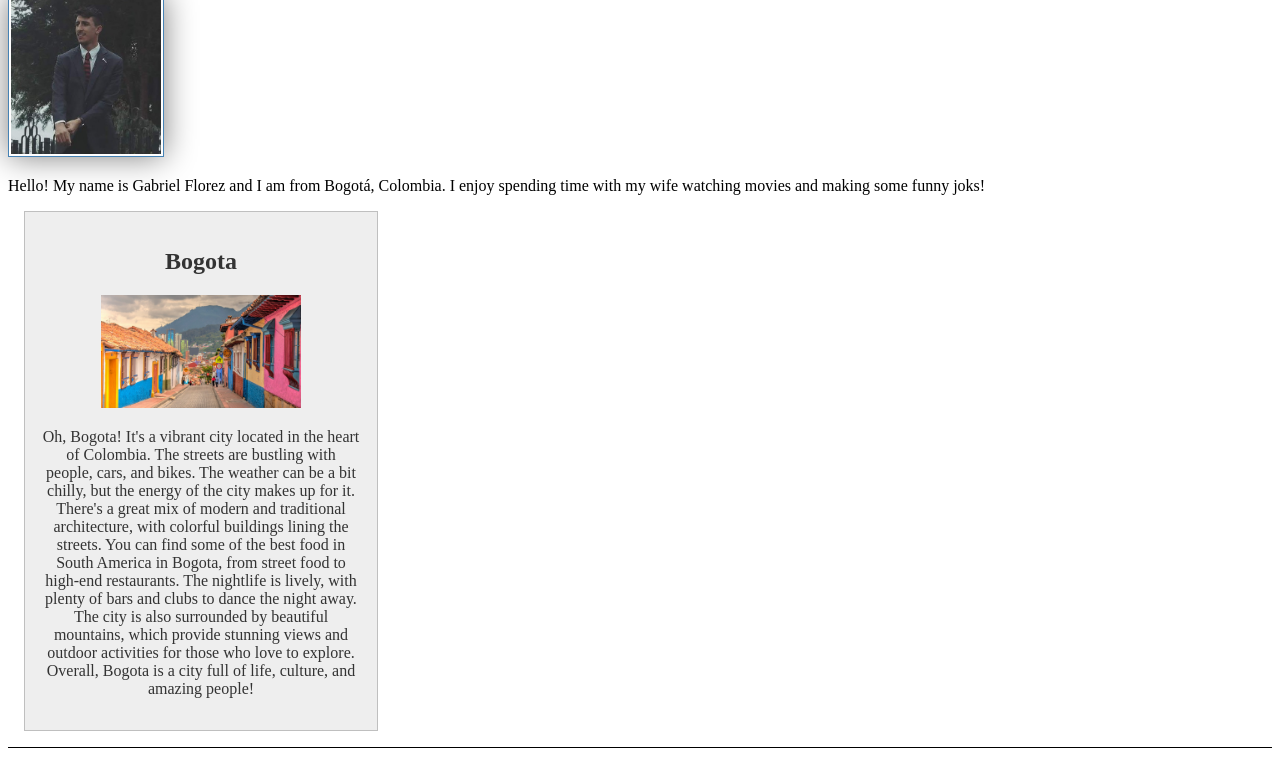
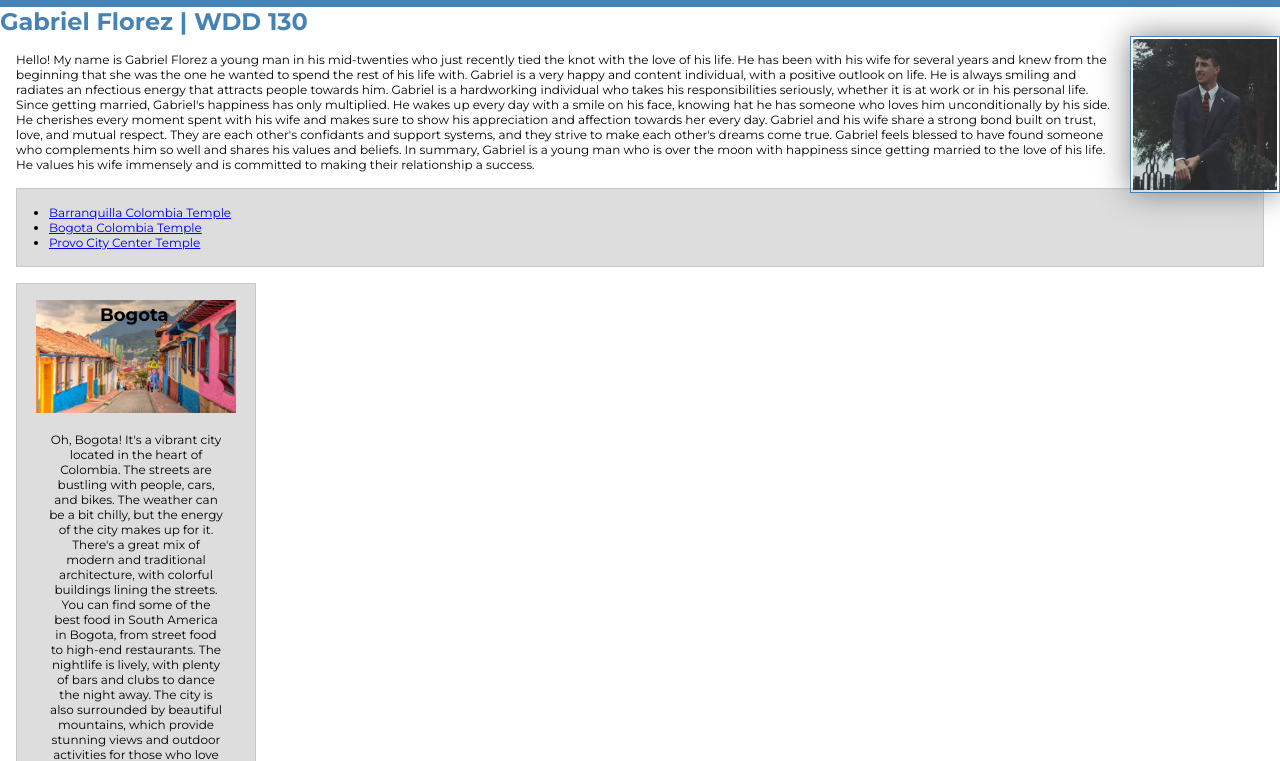
Before and after one commit to GabrielFlorez/wdd130, a plain HTML site: page index.html in a window 1280 px wide. Shown: the part 288-1049 px from the top of the page. Drawn offline with Linux system fonts and the light colour scheme.

Commit message:
enhancing_the_web_w03

```diff
--- a/index.html
+++ b/index.html
@@ -1,33 +1,68 @@
+<!-- 06 March 2023 -->
 <!DOCTYPE html>
 <html lang="en-US">
+
 <head>
   <meta charset="utf-8">
   <meta name="viewport" content="width=device-width,initial-scale=1.0">
-    <title>Gabriel Florez | WDD 130</title>
+  <title class="title">Gabriel Florez | WDD 130</title>
   <meta name="description" content="biography, bogota, colombia, culture, mountains, south america, gabriel florez">
   <meta name="author" content="Gabriel Florez">
   <link rel="stylesheet" href="styles/styles.css">
+
+  <!-- I added the following links with google fonts to make the website looks better if is necessary for next activities purposes I can removed them -->
+
+  <link rel="preconnect" href="https://fonts.googleapis.com">
+  <link rel="preconnect" href="https://fonts.gstatic.com" crossorigin>
+  <link href="https://fonts.googleapis.com/css2?family=Montserrat:wght@400;700&display=swap" rel="stylesheet">
 </head>
+
 <body>
   <header>
     <nav>
       <a href="#">Home</a>
       <a href="wwr/">White Water Rafting Website</a>
       <a href="wwr/site-plan-rafting.html">White Water Rafting Siteplan</a>
+      <a href="https://www.linkedin.com/in/gabrielflorez1032/">Linkedin</a>
+      <a href="https://facebook.com">Facebook</a>
     </nav>
   </header>
   <main>
     <h1>Gabriel Florez | WDD 130</h1>
     <img src="images/profile.jpg" alt="Hello, my name is Gabriel Florez" width="200">
-      <p>Hello! My name is Gabriel Florez and I am from Bogotá, Colombia. I enjoy spending time with my wife watching movies and making some funny joks! </p>
+    <p>Hello! My name is Gabriel Florez a young man in his mid-twenties who just recently tied the knot with the love of
+      his life. He has been with his wife for several years and knew from the beginning that she was the one he wanted
+      to spend the rest of his life with. Gabriel is a very happy and content individual, with a positive outlook on
+      life. He is always smiling and radiates an nfectious energy that attracts people towards him. Gabriel is a
+      hardworking individual who takes his responsibilities seriously, whether it is at work or in his personal life.
+      Since getting married, Gabriel's happiness has only multiplied. He wakes up every day with a smile on his face,
+      knowing hat he has someone who loves him unconditionally by his side. He cherishes every moment spent with his
+      wife and makes sure to show his appreciation and affection towards her every day. Gabriel and his wife share a
+      strong bond built on trust, love, and mutual respect. They are each other's confidants and support systems, and
+      they strive to make each other's dreams come true. Gabriel feels blessed to have found someone who complements him
+      so well and shares his values and beliefs. In summary, Gabriel is a young man who is over the moon with happiness
+      since getting married to the love of his life. He values his wife immensely and is committed to making their
+      relationship a success. </p>
+    <ul class="box indent">
+      <li><a href="https://www.churchofjesuschrist.org/temples/details/barranquilla-colombia-temple?lang=eng"
+          target="_blank">Barranquilla Colombia Temple</a></li>
+      <li><a href="https://www.churchofjesuschrist.org/temples/details/bogota-colombia-temple?lang=eng"
+          target="_blank">Bogota Colombia Temple</a></li>
+      <li><a href="https://www.churchofjesuschrist.org/temples/details/provo-city-center-temple?lang=eng"
+          target="_blank">Provo City Center Temple</a></li>
+    </ul>
   </main>
-      <aside>
+  <aside class="box">
     <h2>Bogota</h2>
-        <img src="images/bogota.jpg" alt="This place is called 'La Candelaria' and it is a representative place from the capital that is where I live" width="200">
-        <p>Oh, Bogota! It's a vibrant city located in the heart of Colombia. The streets are bustling with people, cars, and bikes.
+    <img src="images/bogota.jpg"
+      alt="This place is called 'La Candelaria' and it is a representative place from the capital that is where I live"
+      width="200">
+    <p>Oh, Bogota! It's a vibrant city located in the heart of Colombia. The streets are bustling with people, cars, and
+      bikes.
       The weather can be a bit chilly, but the energy of the city makes up for it. There's a great mix of modern and
       traditional architecture, with colorful buildings lining the streets. You can find some of the best food in South
-        America in Bogota, from street food to high-end restaurants. The nightlife is lively, with plenty of bars and clubs to
+      America in Bogota, from street food to high-end restaurants. The nightlife is lively, with plenty of bars and
+      clubs to
       dance the night away. The city is also surrounded by beautiful mountains, which provide stunning views and outdoor
       activities for those who love to explore. Overall, Bogota is a city full of life, culture, and amazing people!</p>
   </aside>
@@ -35,4 +70,5 @@
     <p>©2023 👨🏻‍💻 Gabriel Florez 👨🏻‍💻 Bogotá, Colombia.</p>
   </footer>
 </body>
+
 </html>
--- a/styles/styles.css
+++ b/styles/styles.css
@@ -1,25 +1,46 @@
+* {
+  margin: 0;
+  padding: 0;
+  box-sizing: border-box;
+}
+
+/* I added this "body" to make this proyect looks better, it can be removed if the following activities required to do so */
+
+body {
+  font-size: 12px;
+  font-family: 'Montserrat', sans-serif;
+}
+
 nav {
   background-color: steelblue;
   padding: 10px;
 }
+
 nav a {
   color: white;
   display: block;
   padding: 20px;
 }
+
 h1 {
   color: steelblue;
 }
+
 main img {
   width: 150px;
   height: auto;
   border: 1px solid steelblue;
   padding: 2px;
   box-shadow: 0 0 30px gray;
+  float: right;
+  margin: 0 0 1rem 1rem;
 }
+
 p {
-    padding: 10px;
+  margin: 1rem;
+  padding: 0;
 }
+
 aside {
   width: 20em;
   margin: 1em;
@@ -29,16 +50,36 @@ aside {
   background-color: #eee;
   color: #333;
   text-align: center;
+  position: relative;
 }
+
 aside img {
   width: 200px;
   height: auto;
 }
-p {
-  padding: 0;
+
+aside h2 {
+  position: absolute;
+  top: 20px;
+  left: 83px;
 }
+
 footer {
   margin-top: 1em;
   border-top: 1px solid #000;
   text-align: center;
 }
+
+/* Class Selectors */
+
+.box {
+  margin: 1rem;
+  border: 1px solid rgba(0, 0, 0, .1);
+  padding: 1rem;
+  background-color: #ddd;
+  color: #000;
+}
+
+.indent {
+  padding-left: 2rem;
+}
```
Lines whose indentation alone changed are shown as unchanged.
